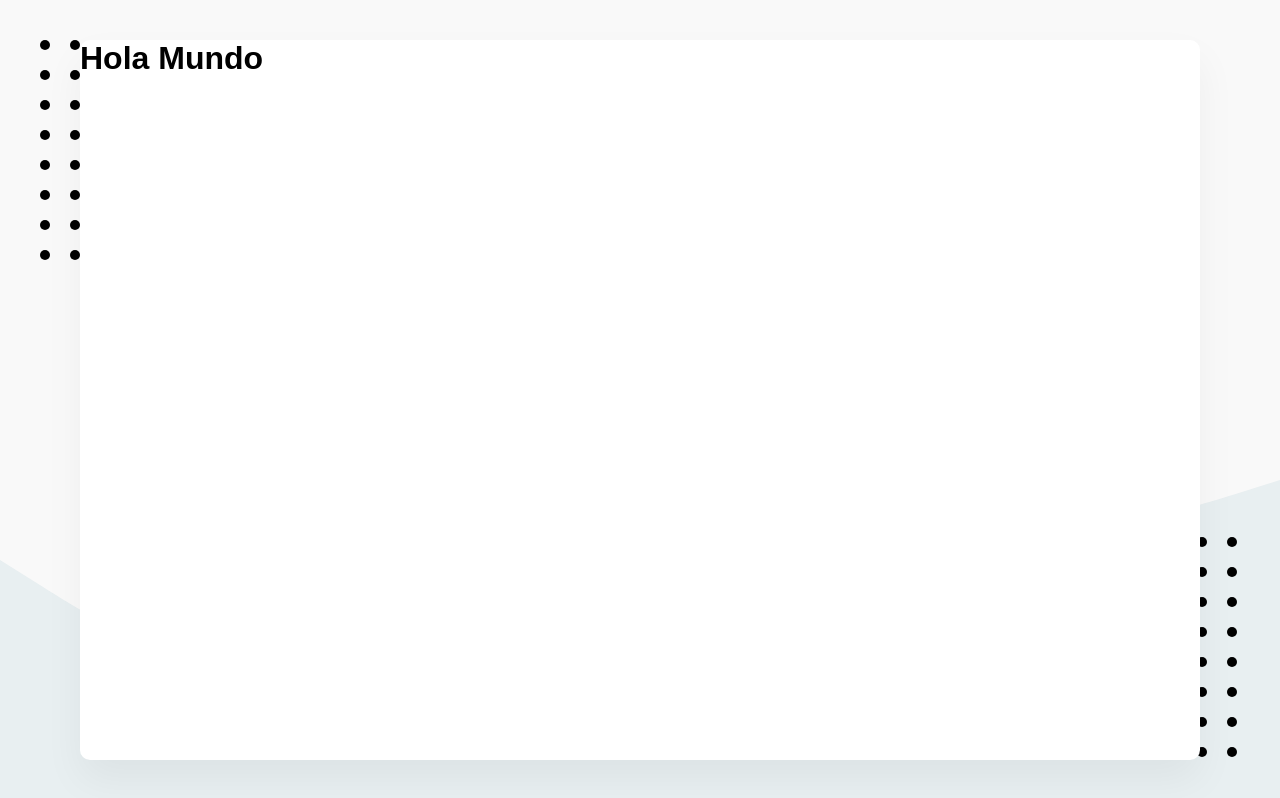
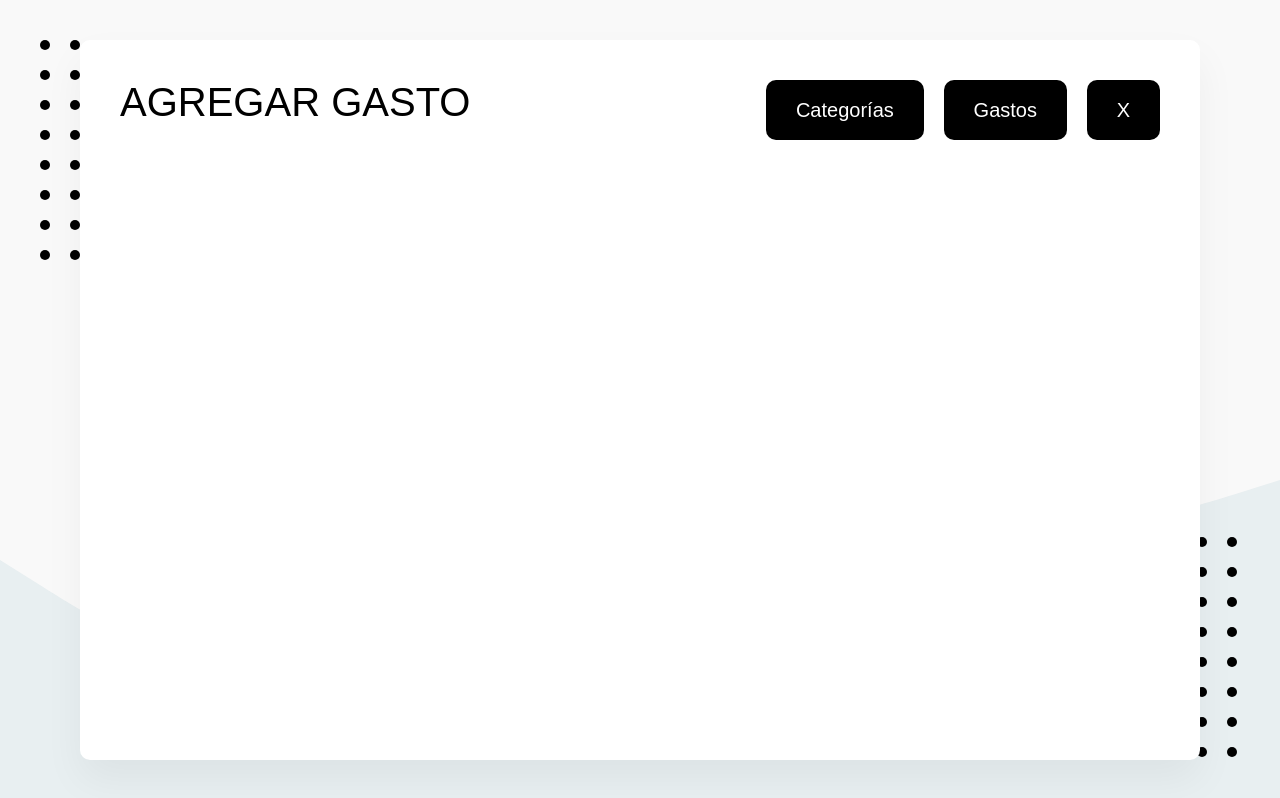
Before and after one commit to Lozarnez/simple-bill-app, a React (Create React App) app: page / in a window 1280 px wide. Built offline with nearby package versions, Linux system fonts and the light colour scheme; what webfontloader would draw is missing.

Commit message:
add: Header y return

```diff
--- a/src/App.js
+++ b/src/App.js
@@ -1,8 +1,25 @@
-import React from 'react'
+import React from 'react';
+import { Helmet } from 'react-helmet';
+import { Header, Titulo, ContenedorHeader, ContenedorBotones } from './components/Header';
+import { Boton } from './components/Boton';
 
 const App = () => {
   return (
-    <h1>Hola Mundo</h1>
+    <>
+      <Helmet>
+        <title>Agregar Gasto</title>
+      </Helmet>
+      <Header>
+        <ContenedorHeader>
+          <Titulo>Agregar Gasto</Titulo>
+          <ContenedorBotones>
+            <Boton to="/categorias">Categorías</Boton>
+            <Boton to="/gastos">Gastos</Boton>
+            <Boton to="/">X</Boton>
+          </ContenedorBotones>
+        </ContenedorHeader>
+      </Header>
+    </>
   )
 }
 
--- /dev/null
+++ b/src/components/Boton.js
@@ -0,0 +1,29 @@
+import styled from 'styled-components';
+import { Link } from 'react-router-dom';
+
+const Boton = styled(Link)`
+  background: ${(props) => (props.primario ? "#5B69E2" : "#000")};
+  width: ${(props) => (props.conIcono ? "15.62rem" : "auto")}; /* 250px */
+  margin-left: 1.25rem; /* 20px */
+  border: none;
+  border-radius: 0.625rem; /* 10px */
+  color: #fff;
+  font-family: "Work Sans", sans-serif;
+  height: 3.75rem; /* 60px */
+  padding: 1.25rem 1.87rem; /* 20px 30px */
+  font-size: 1.25rem; /* 20px */
+  font-weight: 500;
+  cursor: pointer;
+  text-decoration: none;
+  display: inline-flex;
+  justify-content: space-between;
+  align-items: center;
+  outline: none;
+
+  svg {
+    height: ${(props) => (props.iconoGrande ? "100%" : "0.75rem;")}; /* 12px */
+    fill: white;
+  }
+`;
+
+export { Boton };
--- /dev/null
+++ b/src/components/BotonRegresar.js
@@ -0,0 +1,46 @@
+import React from 'react';
+import styled from 'styled-components';
+import { useNavigate } from 'react-router-dom';
+import { FaArrowLeft } from 'react-icons/fa';
+
+const BotonRegresar = ({ruta = '/'}) => {
+  const navigate = useNavigate();
+
+  return (
+    <Btn onClick={() => navigate(ruta)}>
+      <Icono />
+    </Btn>
+  )
+}
+
+const Btn = styled.button`
+  display: block;
+  width: 3.12rem; /* 50px */
+  height: 3.12rem; /* 50px */
+  line-height: 3.12rem; /* 50px */
+  text-align: center;
+  margin-right: 1.25rem; /* 20px */
+  border: none;
+  background: #000;
+  color: #fff;
+  display: flex;
+  align-items: center;
+  justify-content: center;
+  border-radius: 0.31rem; /* 5px */
+  cursor: pointer;
+
+  @media (max-width: 60rem) {
+    /* 950px */
+    width: 2.5rem; /* 40px */
+    height: 2.5rem; /* 40px */
+    line-height: 2.5rem; /* 40px */
+  }
+`;
+
+const Icono = styled(FaArrowLeft)`
+  width: 50%;
+  height: auto;
+  fill: #fff;
+`;
+
+export default BotonRegresar;
--- /dev/null
+++ b/src/components/Header.js
@@ -0,0 +1,52 @@
+import styled from 'styled-components';
+
+const Header = styled.div`
+  width: 100%;
+  padding: 2.5rem; /* 40px */
+  display: flex;
+  justify-content: space-between;
+  align-items: center;
+
+  @media (max-width: 60rem) {
+    /* 950px */
+    justify-content: start;
+  }
+`;
+
+const Titulo = styled.h1`
+  font-weight: normal;
+  text-transform: uppercase;
+  font-size: 2.5rem; /* 40px */
+
+  @media (max-width: 60rem) {
+    /* 950px */
+    font-size: 2rem; /* 32px */
+  }
+`;
+
+const ContenedorHeader = styled.div`
+  width: 100%;
+  display: flex;
+  justify-content: space-between;
+
+  @media (max-width: 60rem) {
+    /* 950px */
+    display: flex;
+    flex-direction: column-reverse;
+    align-items: center;
+
+    & > div {
+      display: flex;
+      margin-bottom: 1.25rem; /* 20px */
+      justify-content: end;
+    }
+  }
+`;
+
+const ContenedorBotones = styled.div`
+  display: flex;
+  justify-content: space-between;
+  align-items: center;
+`;
+
+export { Header, Titulo, ContenedorHeader, ContenedorBotones };
--- a/src/index.js
+++ b/src/index.js
@@ -25,8 +25,7 @@
   return (
     <>
       <Helmet>
-        <link rel="shortcut icon" href={favicon} type="image/png" sizes='16x16' />
-        <title>Gastos</title>
+        <link rel="shortcut icon" href={favicon} type="image/x-icon" sizes='16x16' />
       </Helmet>
       <BrowserRouter>
         <Contenedor>
--- a/src/views/GastosPorCategoria.js
+++ b/src/views/GastosPorCategoria.js
@@ -1,9 +1,20 @@
-import React from 'react'
+import React from 'react';
+import { Helmet } from 'react-helmet';
+import { Header, ContenedorHeader, Titulo } from '../components/Header';
+import BotonRegresar from '../components/BotonRegresar';
 
 const GastosPorCategoria = () => {
   return (
-    <div>GastosPorCategoria</div>
-  )
+    <>
+      <Helmet>
+        <title>Gastos por categoría</title>
+      </Helmet>
+      <Header>
+        <BotonRegresar />
+        <Titulo>Gastos por categoría</Titulo>
+      </Header>
+    </>
+  );
 }
 
 export default GastosPorCategoria;
--- a/src/views/ListaGastos.js
+++ b/src/views/ListaGastos.js
@@ -1,9 +1,20 @@
-import React from 'react'
+import React from 'react';
+import { Helmet } from "react-helmet";
+import { Header, ContenedorHeader, Titulo } from "../components/Header";
+import BotonRegresar from "../components/BotonRegresar";
 
 const ListaGastos = () => {
   return (
-    <div>ListaGastos</div>
-  )
+    <>
+      <Helmet>
+        <title>Gastos</title>
+      </Helmet>
+      <Header>
+        <BotonRegresar />
+        <Titulo>Lista de gastos</Titulo>
+      </Header>
+    </>
+  );
 }
 
 export default ListaGastos;
```
Also changed, not shown: src/img/logo.png.
